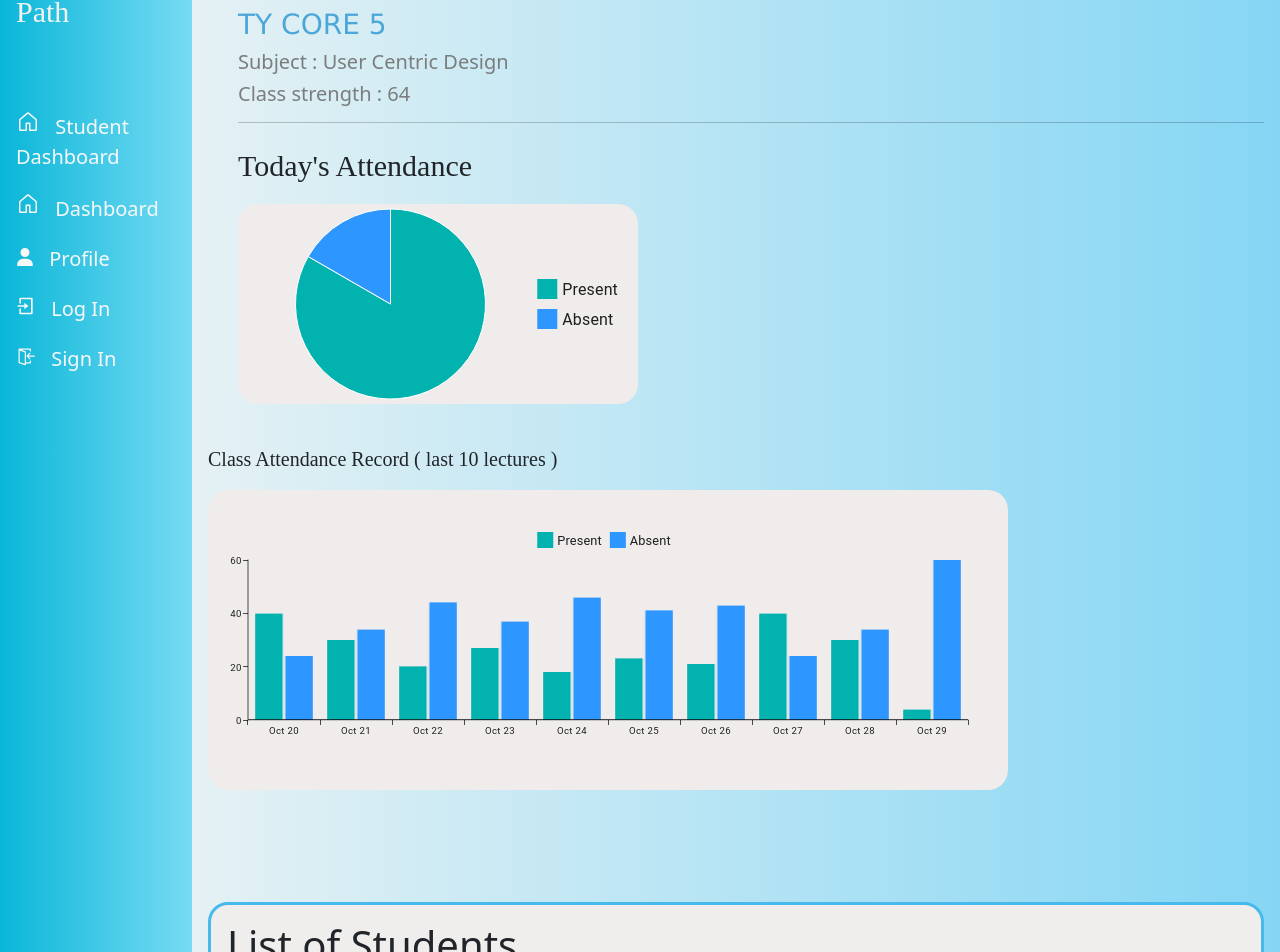
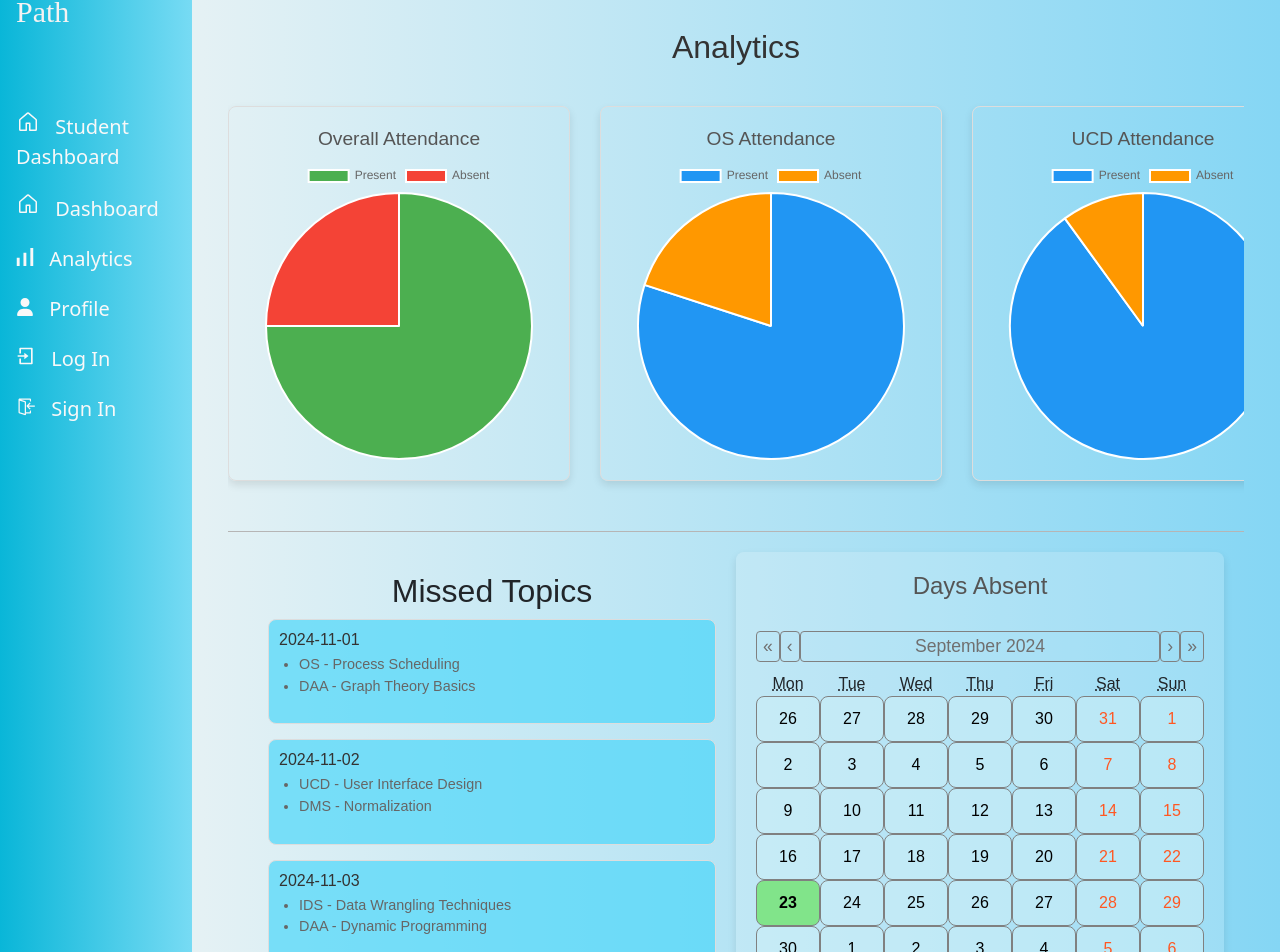
Before and after one commit to akshaypatra/LearningPathDashboard-frontend, a React (Create React App) app: page /analytics in a window 1280 px wide. Shown: the part 58-1010 px from the top of the page. Built offline with nearby package versions, Linux system fonts and the light colour scheme.

Commit message:
created analytics page for students

```diff
--- a/package.json
+++ b/package.json
@@ -7,7 +7,7 @@
     "@emotion/react": "^11.13.3",
     "@emotion/styled": "^11.13.0",
     "@mui/base": "^5.0.0-beta.60",
-    "@mui/material": "^6.1.5",
+    "@mui/material": "^6.1.6",
     "@mui/system": "^6.1.5",
     "@mui/utils": "^6.1.5",
     "@mui/x-charts": "^7.18.0",
@@ -15,8 +15,11 @@
     "@testing-library/jest-dom": "^5.17.0",
     "@testing-library/react": "^13.4.0",
     "@testing-library/user-event": "^13.5.0",
+    "chart.js": "^4.4.6",
     "react": "^18.3.1",
     "react-big-calendar": "^1.15.0",
+    "react-calendar": "^5.1.0",
+    "react-chartjs-2": "^5.2.0",
     "react-dom": "^18.3.1",
     "react-icons": "^5.3.0",
     "react-router-dom": "^6.26.2",
--- a/src/App.css
+++ b/src/App.css
@@ -464,43 +464,43 @@ margin: 0px;
 
 
 
-/* analytics page.js*/
+/* SubjectWiseAnalytics.js*/
 
-.analytics-page-student-list-container{
+.subject-wise-analytics-page-student-list-container{
   padding: 1rem;
   background-color: rgb(239, 238, 237);
   border-radius: 20px;
   border: 3px solid rgb(71, 185, 237);
 }
 
-.analytics-page-section1{
+.subject-wise-analytics-page-section1{
    display: flex;
    gap:200px;
 }
 
 @media (max-width: 1600px){
-  .analytics-page-section1{
+  .subject-wise-analytics-page-section1{
     display: flex;
     flex-direction: column;
     gap:20px;
  }
 }
 
-.analytics-page-section1-class-details{
+.subject-wise-analytics-page-section1-class-details{
   padding-left: 30px;
   margin-bottom: 20px;
 }
 
-.class-name{
+.subject-wise-class-name{
   color: rgb(75, 167, 216);
   font-family:Verdana, Geneva, Tahoma, sans-serif;
 }
 
-.subject-name{
+.subject-wise-subject-name{
   color: rgb(122, 125, 125);
 }
 
-.class-strength{
+.subject-wise-class-strength{
   color: rgb(122, 125, 125);
 }
 
@@ -596,3 +596,207 @@ margin: 0px;
 
   }
 }
+
+
+/* AnalyticsPage.js */
+
+.analytics-page {
+  padding: 20px;
+  margin: auto;
+
+  text-align: center;
+  font-family: Arial, sans-serif;
+}
+
+.analytics-page-section1{
+    display: flex;
+    gap:30px;
+    width: 100%;
+    overflow: scroll;
+}
+
+.analytics-page h1 {
+  font-size: 2em;
+  margin-bottom: 20px;
+  color: #333;
+}
+
+.analytics-page-chart-container {
+  margin: 20px auto;
+  padding: 20px;
+  border: 1px solid #ddd;
+  border-radius: 8px;
+  box-shadow: 0px 4px 8px rgba(0, 0, 0, 0.1);
+  max-width: 400px;
+}
+
+.analytics-page-chart-container h2 {
+  font-size: 1.2em;
+  margin-bottom: 10px;
+  color: #555;
+}
+
+.analytics-page-section2 {
+  margin-top: 30px;
+  padding: 20px;
+  border-top: 1px solid #b6b5b5;
+  display: grid;
+  grid-template-columns: 50% 50%;
+
+}
+
+@media (max-width: 1200px){
+  .analytics-page-section2{
+
+    display: flex;
+    flex-direction: column;
+  }
+}
+
+.missed-topics-container {
+  display: flex;
+  flex-direction: column;
+  gap: 15px;
+}
+
+.missed-topics-item {
+  text-align: left;
+  padding: 10px;
+  border: 1px solid #ddd;
+  border-radius: 8px;
+  background-color: #48d6f9ad;
+}
+
+.missed-topics-item h3 {
+  font-size: 1em;
+  color: #333;
+  margin-bottom: 5px;
+}
+
+.missed-topics-item ul {
+  list-style-type: disc;
+  padding-left: 20px;
+}
+
+.missed-topics-item ul li {
+  font-size: 0.9em;
+  color: #666;
+}
+
+.analytics-page-section2-subsection1{
+  padding: 20px;
+  width: 100%;
+  height: 400px ;
+  overflow: scroll;
+}
+
+@media (max-width: 1200px){
+  .analytics-page-section2-subsection1{
+    padding: 10px;
+    margin-bottom: 30px;
+  }
+
+}
+
+.analytics-page-section2-subsection2{
+  margin-top: 20px;
+   padding: 20px;
+   border-radius: 8px;
+   background-color: #f9f9f92f;
+   box-shadow: 0px 4px 8px rgba(0, 0, 0, 0.1);
+   max-width: 600px;
+   margin: 0 auto;
+}
+
+
+.analytics-page-section2-subsection2 h2 {
+  font-size: 1.5em;
+  color: #555;
+  margin-bottom: 20px;
+}
+
+/* Calendar styling */
+.react-calendar {
+  width: 100%;
+  border: none;
+  font-family: Arial, sans-serif;
+  font-size: 1rem;
+}
+
+.react-calendar__navigation {
+  display: flex;
+  justify-content: space-between;
+  align-items: center;
+  color: black;
+  padding: 10px 0;
+  border-radius: 8px 8px 0 0;
+}
+
+.react-calendar__navigation button {
+  color: rgb(112, 111, 111);
+  background-color: #07b1db03;
+  border: 1px solid grey;
+  border-radius: 4px;
+  font-size: 1.1rem;
+}
+
+.react-calendar__tile {
+  padding: 10px;
+  border: 1px solid grey;
+  background-color: #caedf691;
+  border-radius: 8px;
+  transition: background-color 0.2s ease;
+}
+
+.react-calendar__tile--now {
+  background-color: #81e48a;
+  font-weight: bold;
+}
+
+.react-calendar__tile--now:hover {
+  background-color: #7ec180;
+}
+
+.react-calendar__tile--active {
+  background-color: #99e99d61;
+  color: white;
+  font-weight: bold;
+}
+
+.react-calendar__tile--active:hover {
+  background-color: #4caf50;
+}
+
+.react-calendar__month-view__days__day--weekend {
+  color: #ff5722;
+}
+
+.absent-day {
+  background-color: #f44336 !important;
+  color: white !important;
+  border-radius: 50%;
+  font-weight: bold;
+  position: relative;
+}
+
+.absent-day:hover {
+  background-color: #d32f2f !important;
+  cursor: pointer;
+  transform: scale(1.05);
+}
+
+.absent-day::after {
+  content: 'Absent';
+  font-size: 0.8em;
+  color: white;
+  position: absolute;
+  bottom: -1.5em;
+  left: 50%;
+  transform: translateX(-50%);
+  opacity: 0;
+  transition: opacity 0.2s ease;
+}
+
+.absent-day:hover::after {
+  opacity: 1;
+}
--- a/src/components/NavBar.js
+++ b/src/components/NavBar.js
@@ -5,6 +5,8 @@ import { FaUser } from "react-icons/fa6";
 import { RiLoginBoxLine } from "react-icons/ri";
 import { VscSignIn } from "react-icons/vsc";
 import { FiMenu } from "react-icons/fi";  // Icon for the menu button
+import { SiSimpleanalytics } from 'react-icons/si';
+
 
 export default function NavBar() {
   const [menuOpen, setMenuOpen] = useState(false);
@@ -22,10 +24,10 @@ export default function NavBar() {
       <div className={`navbar-links ${menuOpen ? 'open' : ''}`}>
 
         <Link to='/student' className='navbar-link-dashboard'> <GoHome size={24}  className='react-icons' /> Student Dashboard</Link>
-            {/* <Link to='/analytics' className='navbar-link-dashboard'> <SiSimpleanalytics size={18}  className='react-icons' /> Analytics</Link> */}
         <Link to='/teacher' className='navbar-link-dashboard'>
           <GoHome size={24} className='react-icons' /> Dashboard
         </Link>
+        <Link to='/analytics' className='navbar-link-dashboard'> <SiSimpleanalytics size={18}  className='react-icons' /> Analytics</Link>
         <Link to='/profile' className='navbar-link-dashboard'>
           <FaUser size={18} className='react-icons' /> Profile
         </Link>
--- a/src/components/TeacherDashboard Components/SubjectWiseAnalytics.js
+++ b/src/components/TeacherDashboard Components/SubjectWiseAnalytics.js
@@ -16,14 +16,14 @@ export default function SubjectWiseAnalytics() {
     const [classDetail, setClassDetail] = useState(filteredData? JSON.parse(JSON.stringify(filteredData)) : null);
 
   return (
-    <div className='analytics-page'>
+    <div className='subject-wise-analytics-page'>
 
-        <section className='analytics-page-section1'>
+        <section className='subject-wise-analytics-page-section1'>
           <div>
-            <section className='analytics-page-section1-class-details'>
-              <h3 className='class-name'> {classDetail.className} </h3>
-              <h5 className='subject-name'>Subject : {classDetail.subjectName} </h5>
-              <h5 className='class-strength'>Class strength : {classDetail.classStrength} </h5>
+            <section className='subject-wise-analytics-page-section1-class-details'>
+              <h3 className='subject-wise-class-name'> {classDetail.className} </h3>
+              <h5 className='subject-wise-subject-name'>Subject : {classDetail.subjectName} </h5>
+              <h5 className='subject-wise-class-strength'>Class strength : {classDetail.classStrength} </h5>
               <hr></hr>
 
             </section>
--- a/src/pages/AnalyticsPage.js
+++ b/src/pages/AnalyticsPage.js
@@ -1,30 +1,113 @@
-import React from 'react'
-import AverageAttenedanceComponent from '../components/AverageAttendanceComponent'
-import StudentList from '../components/StudentList'
-import ClassAttendanceRecordBarGraph from '../components/ClassAttendanceRecordBarGraph'
+import React from 'react';
+import { Pie } from 'react-chartjs-2';
+import { Chart as ChartJS, ArcElement, Tooltip, Legend } from 'chart.js';
+
+import Calendar from 'react-calendar';
+// Register necessary Chart.js components
+ChartJS.register(ArcElement, Tooltip, Legend);
+
+// Sample Data for Overall Attendance
+const attendanceData = {
+   labels: ['Present', 'Absent'],
+   datasets: [
+      {
+         data: [75, 25],
+         backgroundColor: ['#4caf50', '#f44336'],
+         hoverBackgroundColor: ['#66bb6a', '#ef5350']
+      }
+   ]
+};
+
+// Sample Data for Subject-wise Attendance
+const subjectAttendance = {
+    OS: { labels: ['Present', 'Absent'], data: [80, 20] },
+    UCD: { labels: ['Present', 'Absent'], data: [90, 10] },
+    DAA: { labels: ['Present', 'Absent'], data: [70, 30] },
+    IDS: { labels: ['Present', 'Absent'], data: [60, 40] },
+    DMS: { labels: ['Present', 'Absent'], data: [90, 10] }
+};
+
+// Sample Data for Missed Days and Topics Covered
+const missedTopics = {
+    '2024-11-01': ['OS - Process Scheduling', 'DAA - Graph Theory Basics'],
+    '2024-11-02': ['UCD - User Interface Design', 'DMS - Normalization'],
+    '2024-11-03': ['IDS - Data Wrangling Techniques', 'DAA - Dynamic Programming'],
+    '2024-11-06': ['OS - Process Scheduling', 'DAA - Graph Theory Basics'],
+    '2024-11-07': ['UCD - User Interface Design', 'DMS - Normalization'],
+    '2024-11-08': ['IDS - Data Wrangling Techniques', 'DAA - Dynamic Programming']
+};
+
+const missedDays = [
+  new Date(2024, 10, 1), // Example: November 1, 2024
+  new Date(2024, 10, 5), // November 2, 2024
+  new Date(2024, 10, 6), // November 3, 2024
+];
+
 export default function AnalyticsPage() {
   return (
-    <div className='analytics-page'>
+    <div className="analytics-page">
+       <h1>Analytics</h1>
 
-        <section className='analytics-page-section1'>
-          <div>
-            <section className='analytics-page-section1-class-details'>
-              <h3 className='class-name'> TY CORE 5 </h3>
-              <h5 className='subject-name'>Subject : User Centric Design </h5>
-              <h5 className='class-strength'>Class strength : 64 </h5>
-              <hr></hr>
+       <section className='analytics-page-section1'>
+          {/* Overall Attendance */}
+          <div className="analytics-page-chart-container">
+              <h2>Overall Attendance</h2>
+              <Pie data={attendanceData} />
+          </div>
 
-            </section>
-            <AverageAttenedanceComponent/>
+          {/* Subject-wise Attendance */}
+          {Object.entries(subjectAttendance).map(([subject, data], index) => (
+              <div className="analytics-page-chart-container" key={index}>
+                <h2>{subject} Attendance</h2>
+                <Pie
+                    data={{
+                      labels: data.labels,
+                      datasets: [
+                          {
+                            data: data.data,
+                            backgroundColor: ['#2196f3', '#ff9800'],
+                            hoverBackgroundColor: ['#42a5f5', '#ffb74d']
+                          }
+                      ]
+                    }}
+                />
+              </div>
+          ))}
+       </section>
+
+       {/* Missed Days and Topics Covered */}
+       <section className='analytics-page-section2'>
+         <section className='analytics-page-section2-subsection1'>
+          <h2>Missed Topics</h2>
+          <div className="missed-topics-container">
+              {Object.entries(missedTopics).map(([date, topics], index) => (
+                  <div key={index} className="missed-topics-item">
+                      <h3>{date}</h3>
+                      <ul>
+                          {topics.map((topic, i) => (
+                              <li key={i}>{topic}</li>
+                          ))}
+                      </ul>
+                  </div>
+              ))}
           </div>
-        <ClassAttendanceRecordBarGraph/>
-        </section>
+          </section>
 
-        <section className='analytics-page-student-list-container'>
-            <h1>List of Students</h1>
-            <StudentList/>
-        </section>
+          <section className='analytics-page-section2-subsection2'>
+          <h2>Days Absent</h2>
+          <Calendar
+              tileClassName={({ date, view }) => {
+                  // Highlight absent days on the calendar
+                  if (view === 'month' && missedDays.some(d => d.getTime() === date.getTime())) {
+                      return 'absent-day';
+                  }
+                  return null;
+              }}
+          />
+          </section>
 
+
+       </section>
     </div>
-  )
+ );
 }
```
Also changed, not shown: 1 other file (tests, documents, lock files or other folders).
